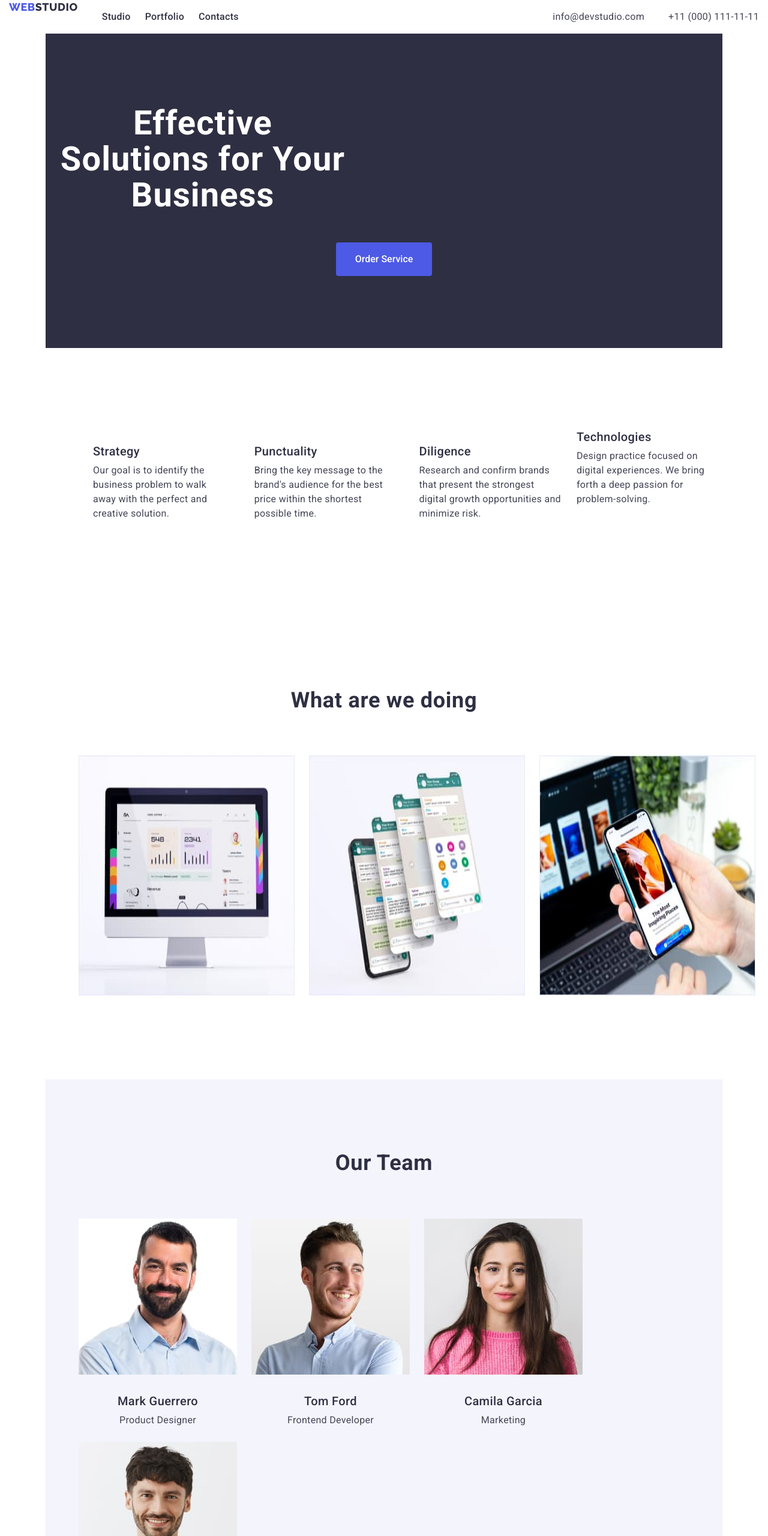
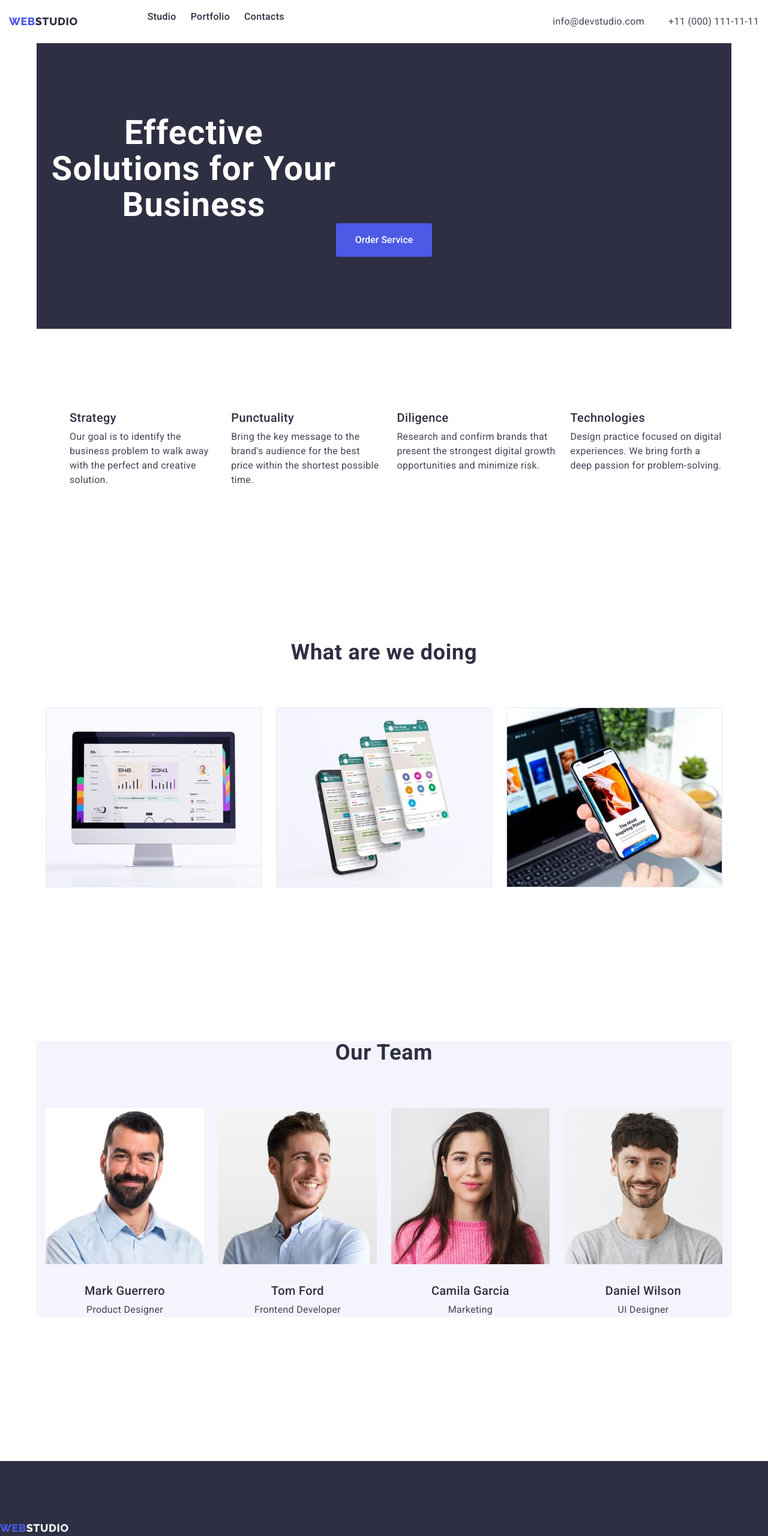
Before and after one commit to konotopdv/goit-markup-hw-03, a plain HTML site: page index.html in a window 1280 px wide. Shown: the top 2560 px of the page at 60% size. Drawn offline with nearby package versions, Linux system fonts and the light colour scheme.

Commit message:
version4

```diff
--- a/css/styles.css
+++ b/css/styles.css
@@ -7,14 +7,6 @@
     --white-two: #e7e9fc;
     --white-three: #f4f4fd
    ;}
-html {
-    box-sizing: border-box ;
-}
-*,
-*::before,
-*::after {
-    box-sizing: inherit;
-}
 
 ul {
     list-style-type: none;
@@ -54,18 +46,18 @@ body {
     font-family: 'Roboto', sans-serif;
     color: var(--contact-cl);
     background-color: var(--white);
-    margin: 0;
+
 }
 
 .container {
     width: 100%;
-    max-width: 1128px;
+    max-width: 1158px;
     padding: 0 15px;
     margin-left: auto;
     margin-right: auto;
-    outline: tomato;
+
 }
-.header-container  {
+.header-line .container  {
     display: flex;
     justify-content: space-between;
     align-items: center;
@@ -83,6 +75,12 @@ body {
     line-height: 1.33;
     letter-spacing: 0.03em;
     text-decoration: none;
+    display: block;
+    padding-top: 24px ;
+    padding-bottom: 24px ;
+    margin-right: 76px;
+
+
     }
 
 .color-web {
@@ -92,9 +90,7 @@ body {
 .color-studio {
     color: #2E2F42;
 }
-.color-studio-footer {
-    color: var(--white-three);
-}
+
 .main-nav{
     display: flex;
 }
@@ -142,32 +138,53 @@ body {
   }
 
 
-
- .hero .container {
-    background-color: var(--navy);
+.hero .container {
     padding-top: 120px;
-    padding-bottom: 120px;
-    text-align: center;
+        padding-bottom: 120px;
+        text-align: center;
+        background-color: var(--navy);
+}
 
 
- }
 .hero-title {
     color: var(--white);
         font-size: 56px;
         line-height: 1.07;
         letter-spacing: 0.02em;
-        width: 496;
-        margin-top: 0;
-        margin-bottom: 48px;
+        margin: 0 auto 48 px;
+        max-width: 494px;
+        text-align: center;
+
+
 
 }
 .hero .container {
         justify-content: space-between;
         align-items: center;
 }
-.hero-wrapper {
-    width: 494px;
+.button-hero {
+    color: var(--white);
+    font-weight: 500;
+    font-size: 16px;
+    line-height: 1.5;
+    border: none;
+    background-color: var(--blue);
+    border-radius: 4px;
+    cursor: pointer;
+    padding: 16px 32px;
+    text-align: center;
+}
 
+.button-hero:hover,
+.button-hero:focus {
+    color: var(--white);
+    font-weight: 500;
+    font-size: 16px;
+    line-height: 24px;
+    border: none;
+    background-color: var(--cl-hover);
+    border-radius: 4px;
+    cursor: pointer;
 }
 
 .about {
@@ -176,9 +193,11 @@ body {
 }
 .about-list {
     display: flex;
+    flex-basis: calc ((100% - 3 * 24px) / 4);
+
 }
 .about-item:not(:last-child){
-  margin: 24px;
+  margin-right: 24px;
 
 }
 
@@ -214,15 +233,16 @@ body {
 .work-list {
     display: flex;
     gap: 24px;
-    margin-bottom: 20px;
+    padding-left: 0;
 
 }
 
+.people {
+    padding-top: 120px;
+        padding-bottom: 120px;
+}
 .people .container {
     background-color: var(--white-three);
-    padding-top: 120px;
-    padding-bottom: 120px;
-
 
 
 
@@ -242,12 +262,12 @@ body {
     display: flex;
         gap: 24px;
         margin-bottom: 120px;
-        flex-wrap: wrap;
+        padding-left: 0;
 
 
 }
 .people-img {
-flex-basis: calc((100%-48px)/4);
+flex-basis: calc (( 100% - 3 * 24px) / 4);
 
 
 }
@@ -273,47 +293,40 @@ flex-basis: calc((100%-48px)/4);
         line-height: 1.5;
         letter-spacing: 0.02em
     }
-.button-hero {
-    color: var(--white) ;
-    font-weight: 500;
-    font-size: 16px;
-    line-height: 1.5;
-    border: rgba(0, 0, 0, 0.15);
-    background-color: var(--blue);
-    border-radius: 4px ;
-    cursor: pointer;
-    padding: 16px 32px;
-    text-align: center;
-}
-.button-hero:hover,
-.button-hero:focus {
-    color: var(--white) ;
-    font-weight: 500;
-    font-size: 16px;
-    line-height: 24px;
-    border: rgba(0, 0, 0, 0.15);
-    background-color: var(--cl-hover);
-    border-radius: 4px;
-    cursor: pointer;
-}
 
 
-
-
-.footer{
+.footer {
     background-color:var(--navy) ;
+    padding-top: 100px;
+        padding-bottom: 100px;
 }
 .footer-text{
     color: var(--white-two);
         font-size: 16px;
         line-height: 1.5;
-        letter-spacing: 0.02em
+        letter-spacing: 0.02em;
+        width: 264px;
 
 }
-.nav-button {
+.footer-logo {
+    font-family: "Raleway", sans-serif;
+    font-weight: 800;
+    font-size: 18px;
+    line-height: 1.33;
+    letter-spacing: 0.03em;
+    text-decoration: none;
+    display: block;
+    margin-bottom: 16px;
+}
+.color-studio-footer {
+    color: var(--white-three);
+}
+.nav-button  {
     display: flex;
     gap: 24px;
-justify-content: space-between;
+    flex-basis: calc ((100% - 4 * 24px) / 5);
+justify-content: center;
+
 
 }
 .button-portfolio  {
@@ -339,11 +352,11 @@ border: 1px solid var(--white-two);
 .section-img {
     display: flex;
     gap: 24px;
-   flex-wrap: wrap;
+flex-basis: calc ((100% - 3 * 24px) / 3);
+flex-wrap: wrap;
+margin-left: 0;
 }
-.section-item {
-    flex-basis: calc(100%/3-24px);
-}
+
 .img-title {
 color: var(--navy);
     font-weight: 500;
@@ -351,7 +364,7 @@ color: var(--navy);
     line-height: 1.2;
     letter-spacing: 0.02em;
     margin-top: 32px;
-    margin-bottom: 8px;
+
 }
 
 .img-text {
@@ -360,6 +373,13 @@ color: var(--contact-cl);
     line-height: 1.5;
     letter-spacing: 0.02em
 }
+.section-item {
+    border: 1px solid var(--white-two);
+    border-top: none;
+
+}
 .link {
     text-decoration: none;
+
+
 }
--- a/index.html
+++ b/index.html
@@ -18,7 +18,8 @@
     <link rel="stylesheet" href="./css/styles.css" />
   </head>
   <body>
-    <header class="header-container">
+    <header class="header-line">
+      <div class="container">
         <nav class="nav-list">
           <a class="logo" href="./index.html">
             <span class="color-web">WEB</span
@@ -48,16 +49,13 @@
             </li>
           </ul>
         </address>
+      </div>
     </header>
     <main>
       <section class="hero">
         <div class="container">
-          <div class="hero-wrapper">
           <h1 class="hero-title">Effective Solutions for Your Business</h1>
-          </div>
-          <div class="hero-btn-wrapper">
           <button class="button-hero" type="button">Order Service</button>
-          </div>
         </div>
       </section>
       <section class="about">
@@ -103,7 +101,7 @@
               <img
                 src="./images/monitor.jpg"
                 width="360"
-                height="400"
+                height="300"
                 alt="monitor"
               />
             </li>
@@ -111,7 +109,7 @@
               <img
                 src="./images/smartphone.jpg"
                 width="360"
-                height="400"
+                height="300"
                 alt="smart"
               />
             </li>
@@ -119,7 +117,7 @@
               <img
                 src="./images/nout.jpg"
                 width="360"
-                height="400"
+                height="300"
                 alt="nout"
               />
             </li>
@@ -183,14 +181,16 @@
       </section>
     </main>
     <footer class="footer">
-      <a class="logo" href="./index.html">
+      <div class="containrt">
+        <a class="footer-logo" href="./index.html">
           <span class="color-web">WEB</span
           ><span class="color-studio-footer">STUDIO</span></a
         >
         <p class="footer-text">
-        Increase the flow of customers and sales for your business with digital
-        marketing & growth solutions.
+          Increase the flow of customers and sales for your business with
+          digital marketing & growth solutions.
         </p>
+      </div>
     </footer>
   </body>
 </html>
```
Also changed, not shown: portfolio.html (+7 -4 lines). Lines whose indentation alone changed are shown as unchanged.
